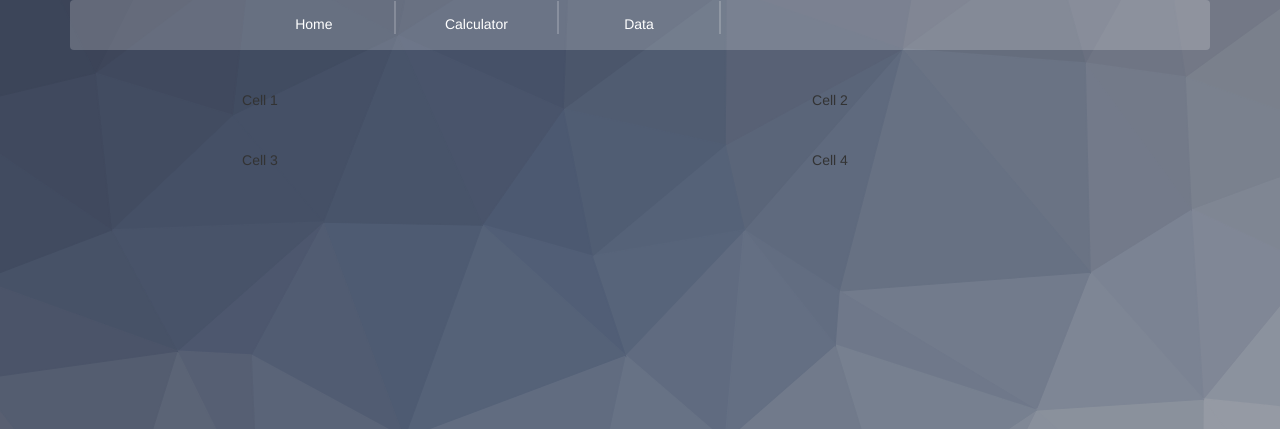
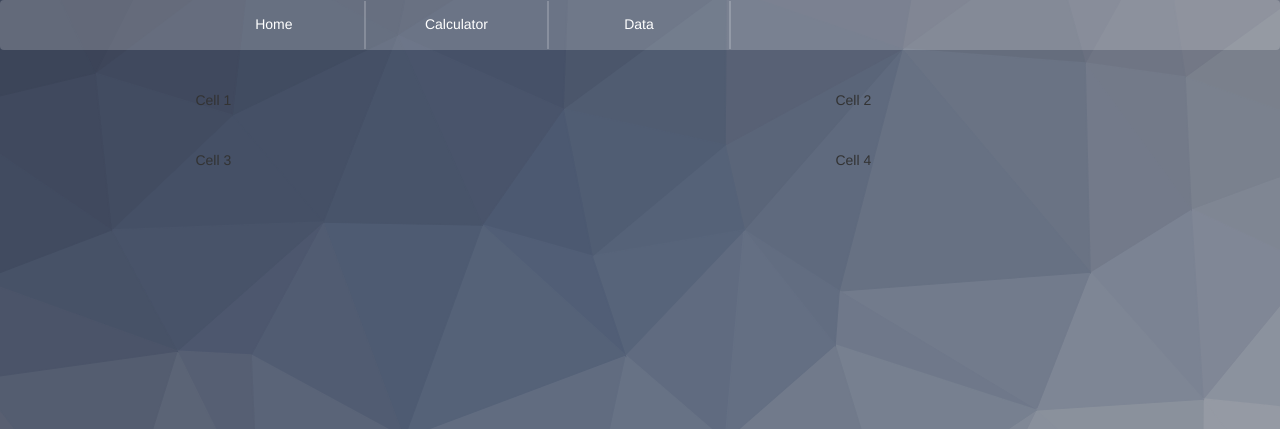
Before and after one commit to ronaldroy13/ATS-2.0, a Flask app: page / in a window 1280 px wide. Shown: the top 429 px of the page. Run offline with Flask 2, Linux system fonts and the light colour scheme; some libraries are stand-ins or nearby versions.

Commit message:
Navbar is now closer to ok. transition fixed

```diff
--- a/static/navbar.js
+++ b/static/navbar.js
@@ -1,6 +1,6 @@
 document.getElementById("navMenu").innerHTML =
-'<div class = navbar>'+
-'<a href="/"> <div> Home </div> </a>'+
+'<div class ="navbar">'+
+'<a href="/"> <div> <p> Home </p> </div> </a>'+
 '<a href="calculator"> <div> Calculator </div> </a>' +
 '<a href="data"> <div> Data </div> </a>' +
 '</div>';
--- a/static/style.css
+++ b/static/style.css
@@ -1,4 +1,7 @@
 html {
+	margin: 0;
+	padding: 0;
+
 	font-family: "open_sansregular";
 }
 
@@ -6,7 +9,14 @@ body {
 	background-image: url("images/pattern.svg");
 	background-repeat: no-repeat;
 	margin: 0;
+	padding: 0;
 	max-width: 100%;
+}
+
+.container {
+	width: 100%;
+	padding: 0;
+	margin: 0;
 }
 
 .navbar {
@@ -16,6 +26,7 @@ body {
 	text-align: center;
 
 	top: 0;
+
 	width: 100%;
 	height: 3vw;
 
@@ -23,15 +34,17 @@ body {
 }
 
 .navbar div {
+	height: 100%;
+	border-right: 2px solid rgba(255,255,255,.2);
 	padding-top: 1vw;
-	border-right: 2px solid rgba(255,255,255,.2);
 	color: white;
-	vertical-align: text-top;
+	vertical-align: middle;
 
 }
 
 .navbar div:hover {
-	filter: brightness(10%);
+	color: black;
+	background-color: rgba(255,255,255,.1);
 	transition: ease 0.3s;
 }
 
@@ -43,7 +56,7 @@ a:active {
 	text-decoration: none;
 }
 
-/*Make navbar take up whole screen and be left aligned
-make the dividing bars go all the way down and not darken on hover
+/*Make navbar be left aligned
+make the dividing bars go all the way down
 make whole button either darken or lighten on hover
 make button be different for active page*/
--- a/templates/main.html
+++ b/templates/main.html
@@ -13,6 +13,7 @@
 		<!-- NAVIGATION BAR -->
 		<nav id="navMenu"></nav>
 		<script src="{{url_for('static', filename='navbar.js')}}"></script>
+
 		<div class = grid>
 			<div>
 				Cell 1
```
